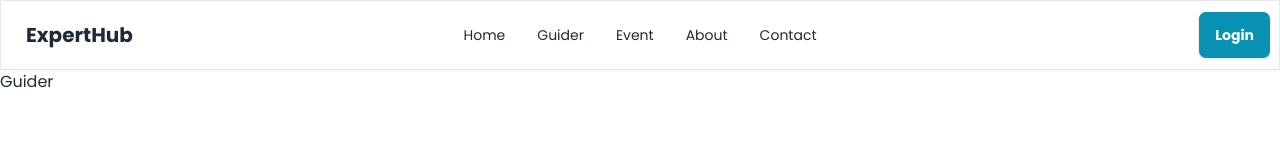
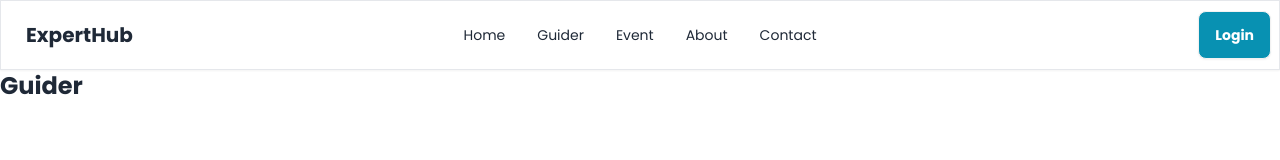
Before and after one commit to Rajaul2810/expertHub, a Next.js app: page /guider in a window 1280 px wide. Shown: the top 160 px of the page. Built offline with nearby package versions, Linux system fonts and the light colour scheme.

Commit message:
guider page branch created

```diff
--- a/src/app/guider/page.jsx
+++ b/src/app/guider/page.jsx
@@ -2,7 +2,7 @@ import React from 'react'
 
 const Guider = () => {
   return (
-    <div>Guider</div>
+    <section className='max-w-screen-xl mx-auto text-2xl font-bold'> Guider</section>
   )
 }
 
```
